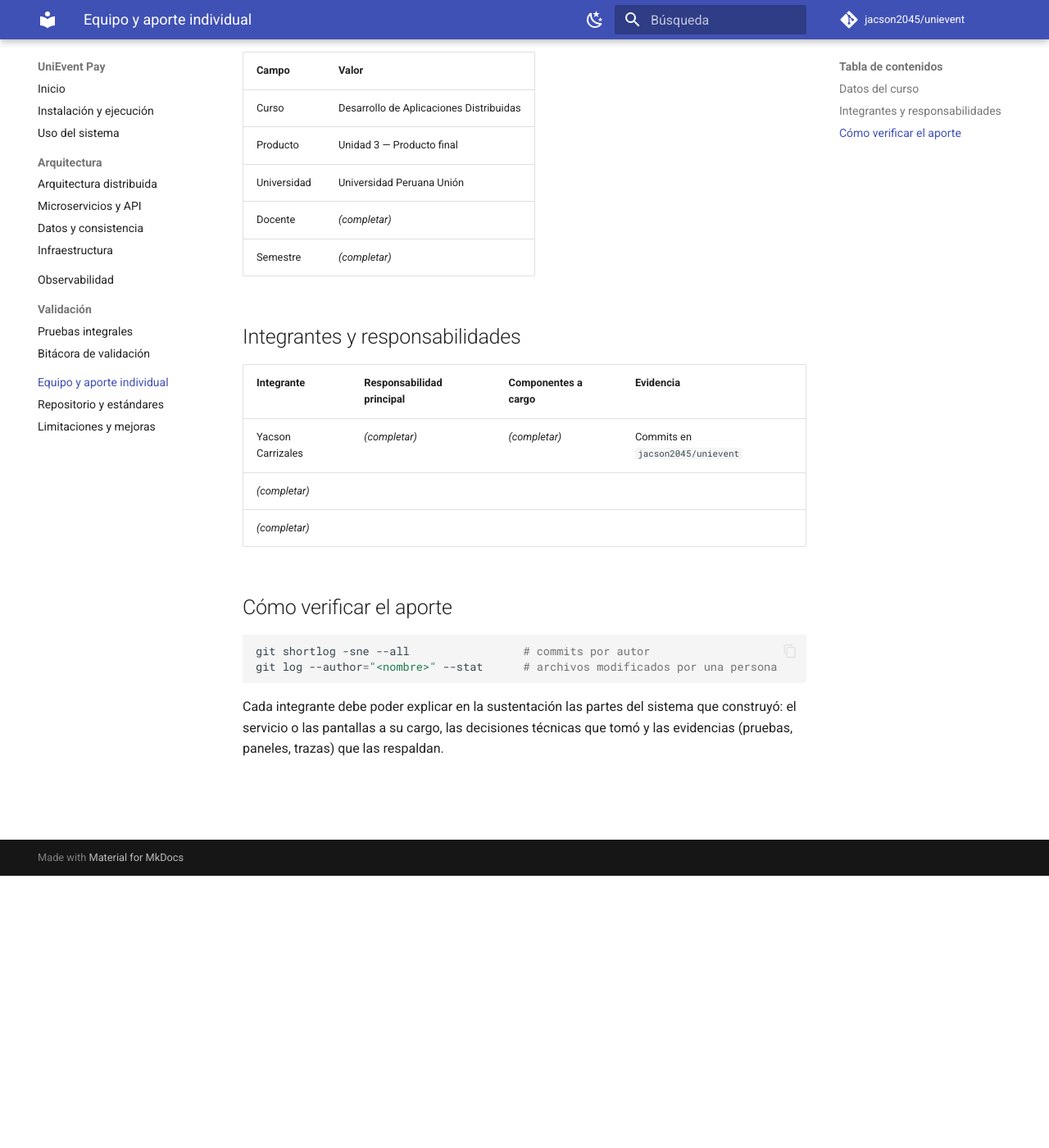
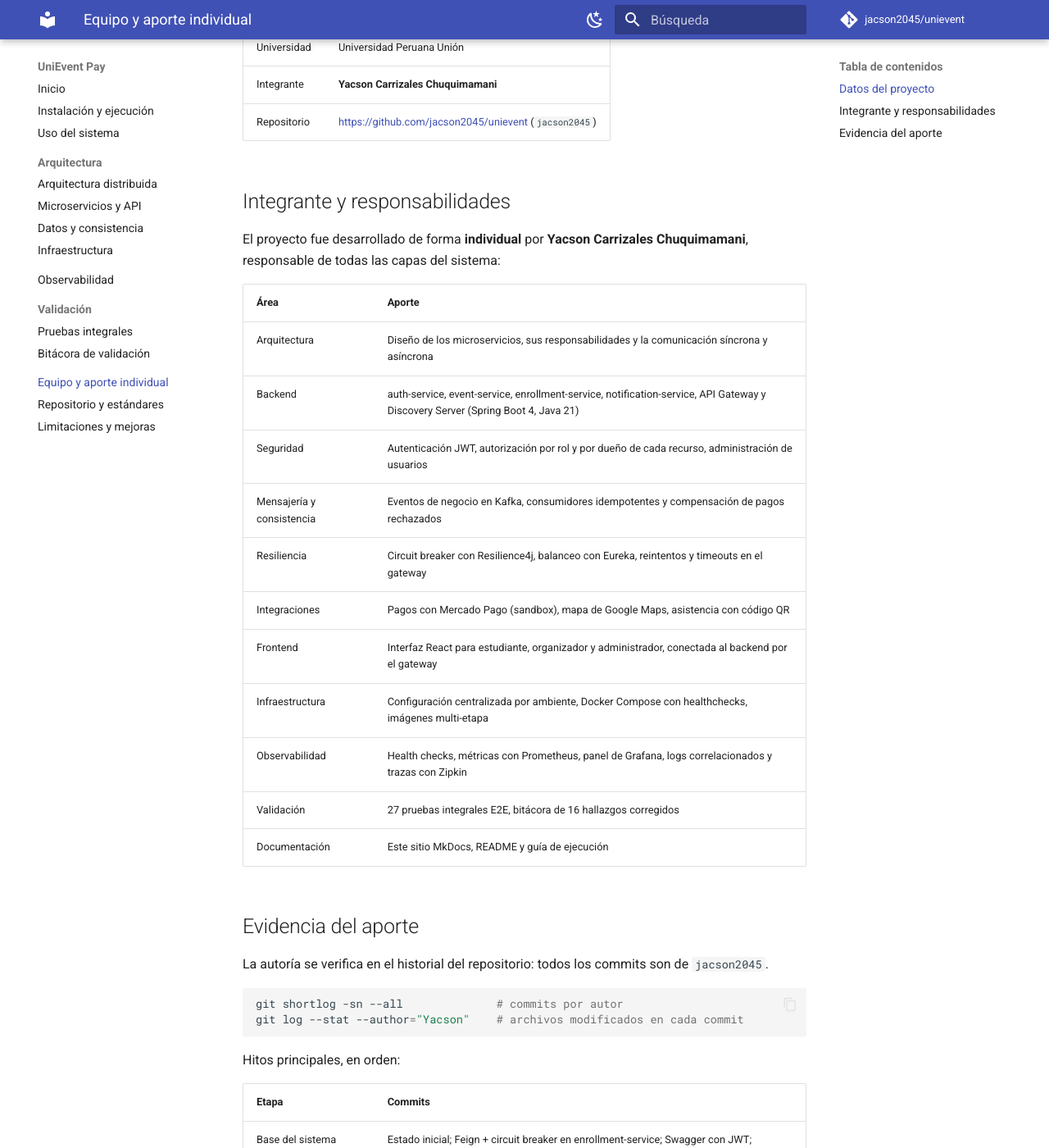
Before and after one commit to jacson2045/unievent, an MkDocs documentation site: the page built from docs/equipo.md, in a window 1280 px wide and 1400 px high, scrolled down 332 px. Shown: the whole window at 82% size. Built offline with MkDocs 1.6.1 and Material for MkDocs 9.7.7, drawn with Linux system fonts in a browser that asks for light colours; comment, search, counter and statistics services are not loaded; some of the changed text lies outside the part shown.

Commit message:
docs: página de autor y anotaciones NonNull de JSpecify
- Página Equipo y aporte individual: proyecto individual de Yacson Carrizales
  Chuquimamani, responsabilidades por área y evidencia en el historial.
- README y mkdocs.yml con el autor.
- Los filtros usan org.jspecify.annotations.NonNull en lugar de
  org.springframework.lang.NonNull (obsoleta en Spring 7).

````diff
--- a/docs/equipo.md
+++ b/docs/equipo.md
@@ -1,35 +1,49 @@
 # Equipo y aporte individual
 
-!!! warning "Pendiente de completar por el equipo"
-    Esta página debe completarse con los integrantes reales del equipo, sus responsabilidades y la
-    evidencia de su aporte (commits, ramas, pantallas o servicios a cargo). No se deben registrar
-    aportes que no correspondan a cada persona.
-
-## Datos del curso
+## Datos del proyecto
 
 | Campo | Valor |
 |---|---|
 | Curso | Desarrollo de Aplicaciones Distribuidas |
 | Producto | Unidad 3 — Producto final |
 | Universidad | Universidad Peruana Unión |
-| Docente | *(completar)* |
-| Semestre | *(completar)* |
+| Integrante | **Yacson Carrizales Chuquimamani** |
+| Repositorio | <https://github.com/jacson2045/unievent> (`jacson2045`) |
 
-## Integrantes y responsabilidades
+## Integrante y responsabilidades
 
-| Integrante | Responsabilidad principal | Componentes a cargo | Evidencia |
-|---|---|---|---|
-| Yacson Carrizales | *(completar)* | *(completar)* | Commits en `jacson2045/unievent` |
-| *(completar)* | | | |
-| *(completar)* | | | |
+El proyecto fue desarrollado de forma **individual** por **Yacson Carrizales Chuquimamani**, responsable
+de todas las capas del sistema:
 
-## Cómo verificar el aporte
+| Área | Aporte |
+|---|---|
+| Arquitectura | Diseño de los microservicios, sus responsabilidades y la comunicación síncrona y asíncrona |
+| Backend | auth-service, event-service, enrollment-service, notification-service, API Gateway y Discovery Server (Spring Boot 4, Java 21) |
+| Seguridad | Autenticación JWT, autorización por rol y por dueño de cada recurso, administración de usuarios |
+| Mensajería y consistencia | Eventos de negocio en Kafka, consumidores idempotentes y compensación de pagos rechazados |
+| Resiliencia | Circuit breaker con Resilience4j, balanceo con Eureka, reintentos y timeouts en el gateway |
+| Integraciones | Pagos con Mercado Pago (sandbox), mapa de Google Maps, asistencia con código QR |
+| Frontend | Interfaz React para estudiante, organizador y administrador, conectada al backend por el gateway |
+| Infraestructura | Configuración centralizada por ambiente, Docker Compose con healthchecks, imágenes multi-etapa |
+| Observabilidad | Health checks, métricas con Prometheus, panel de Grafana, logs correlacionados y trazas con Zipkin |
+| Validación | 27 pruebas integrales E2E, bitácora de 16 hallazgos corregidos |
+| Documentación | Este sitio MkDocs, README y guía de ejecución |
+
+## Evidencia del aporte
+
+La autoría se verifica en el historial del repositorio: todos los commits son de `jacson2045`.
 
 ```bash
-git shortlog -sne --all                 # commits por autor
-git log --author="<nombre>" --stat      # archivos modificados por una persona
+git shortlog -sn --all              # commits por autor
+git log --stat --author="Yacson"    # archivos modificados en cada commit
 ```
 
-Cada integrante debe poder explicar en la sustentación las partes del sistema que construyó: el
-servicio o las pantallas a su cargo, las decisiones técnicas que tomó y las evidencias (pruebas, paneles,
-trazas) que las respaldan.
+Hitos principales, en orden:
+
+| Etapa | Commits |
+|---|---|
+| Base del sistema | Estado inicial; Feign + circuit breaker en enrollment-service; Swagger con JWT; secretos en variables de entorno |
+| Mensajería | Notificaciones con Kafka |
+| Frontend conectado al backend | Eventos, inscripción y pago con Mercado Pago, inscripciones, notificaciones, pagos, panel del organizador, asistencia con QR, perfil y administración |
+| Plataforma distribuida | Eureka y balanceo, Docker Compose, pruebas integrales, trazas y paneles |
+| Cierre | Bitácora, documentación, limpieza del repositorio, mapa de ubicación |
--- a/mkdocs.yml
+++ b/mkdocs.yml
@@ -1,6 +1,6 @@
 site_name: UniEvent Pay
 site_description: Documentación técnica de UniEvent Pay — plataforma distribuida de eventos universitarios
-site_author: Equipo UniEvent Pay
+site_author: Yacson Carrizales Chuquimamani
 repo_url: https://github.com/jacson2045/unievent
 repo_name: jacson2045/unievent
 edit_uri: ""
````
Also changed, not shown: README.md (+2 -0 lines), 9 other files.
